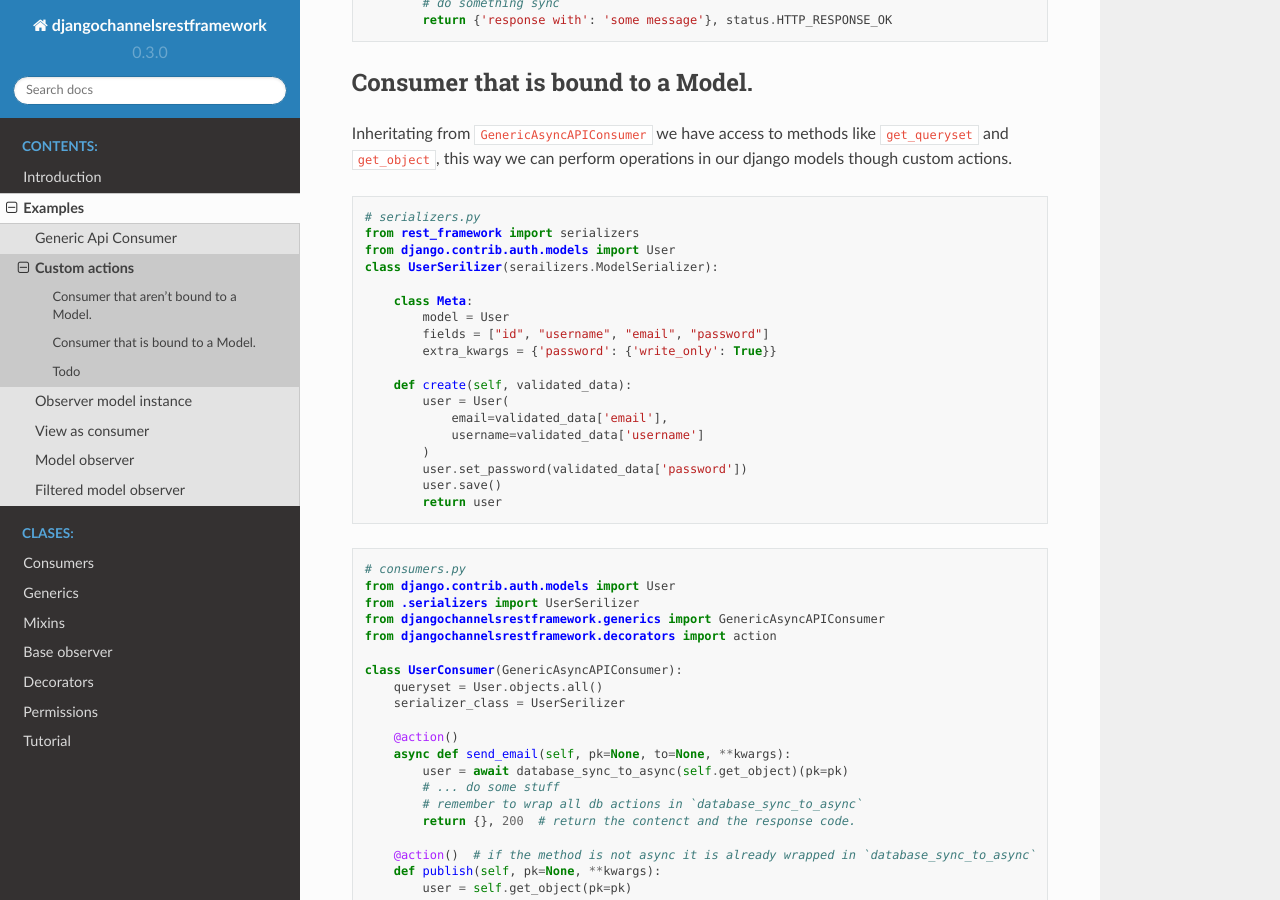
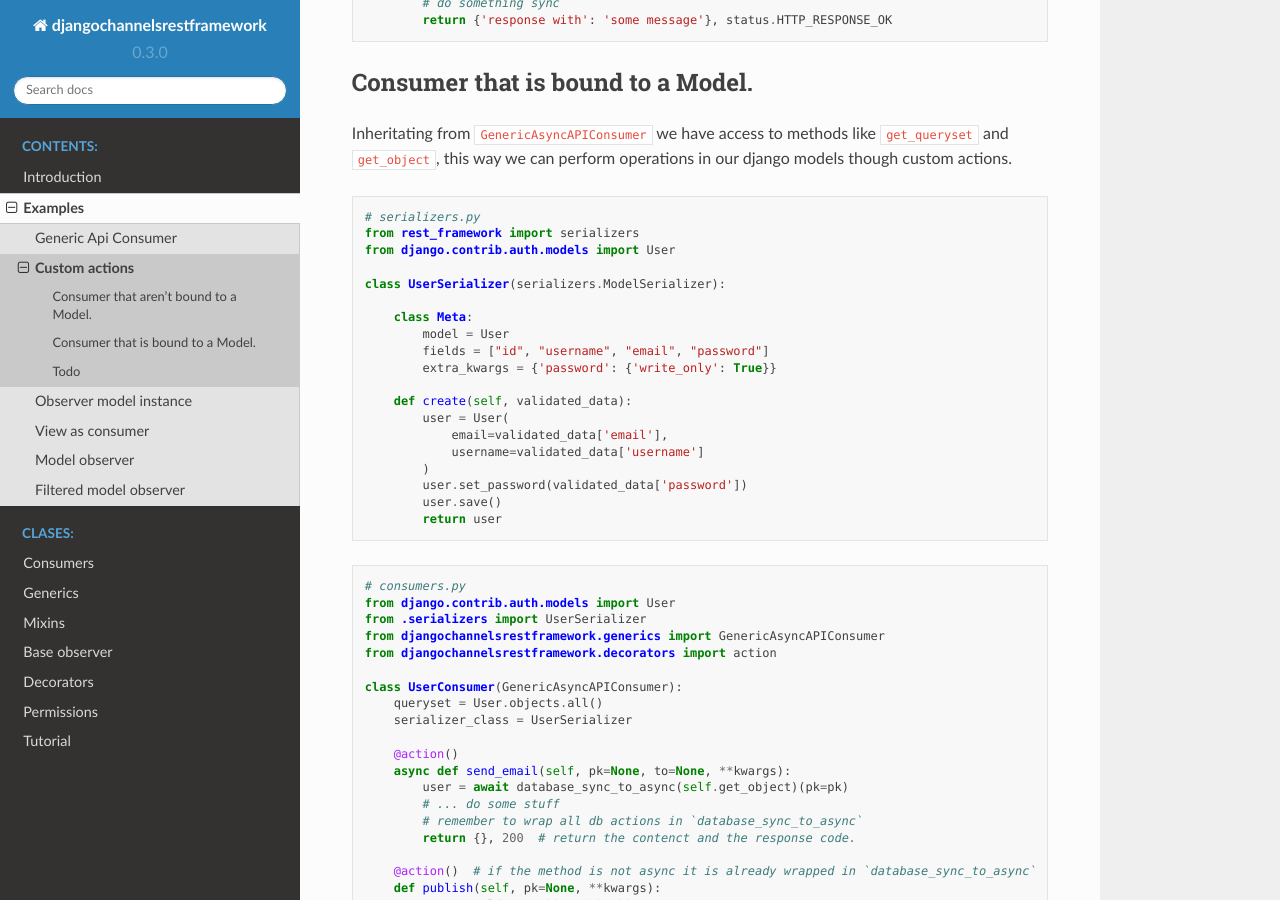
Before and after one commit to NilCoalescing/djangochannelsrestframework, a Sphinx documentation site: the page built from docs/examples/custom_actions.rst, in a window 1280 px wide and 900 px high, scrolled down 566 px. Built offline with Sphinx 7.4.7 and the Read the Docs theme 2.0.0, drawn with Linux system fonts in a browser that asks for light colours; pages that are not in the unit, such as notebooks, are missing from menus.

Commit message:
Fixed typos

```diff
--- a/docs/examples/custom_actions.rst
+++ b/docs/examples/custom_actions.rst
@@ -39,7 +39,8 @@ this way we can perform operations in our django models though custom actions.
     # serializers.py
     from rest_framework import serializers
     from django.contrib.auth.models import User
-    class UserSerilizer(serailizers.ModelSerializer):
+
+    class UserSerializer(serializers.ModelSerializer):
 
         class Meta:
             model = User
@@ -59,13 +60,13 @@ this way we can perform operations in our django models though custom actions.
 
     # consumers.py
     from django.contrib.auth.models import User
-    from .serializers import UserSerilizer
+    from .serializers import UserSerializer
     from djangochannelsrestframework.generics import GenericAsyncAPIConsumer
     from djangochannelsrestframework.decorators import action
 
     class UserConsumer(GenericAsyncAPIConsumer):
         queryset = User.objects.all()
-        serializer_class = UserSerilizer
+        serializer_class = UserSerializer
 
         @action()
         async def send_email(self, pk=None, to=None, **kwargs):
```
